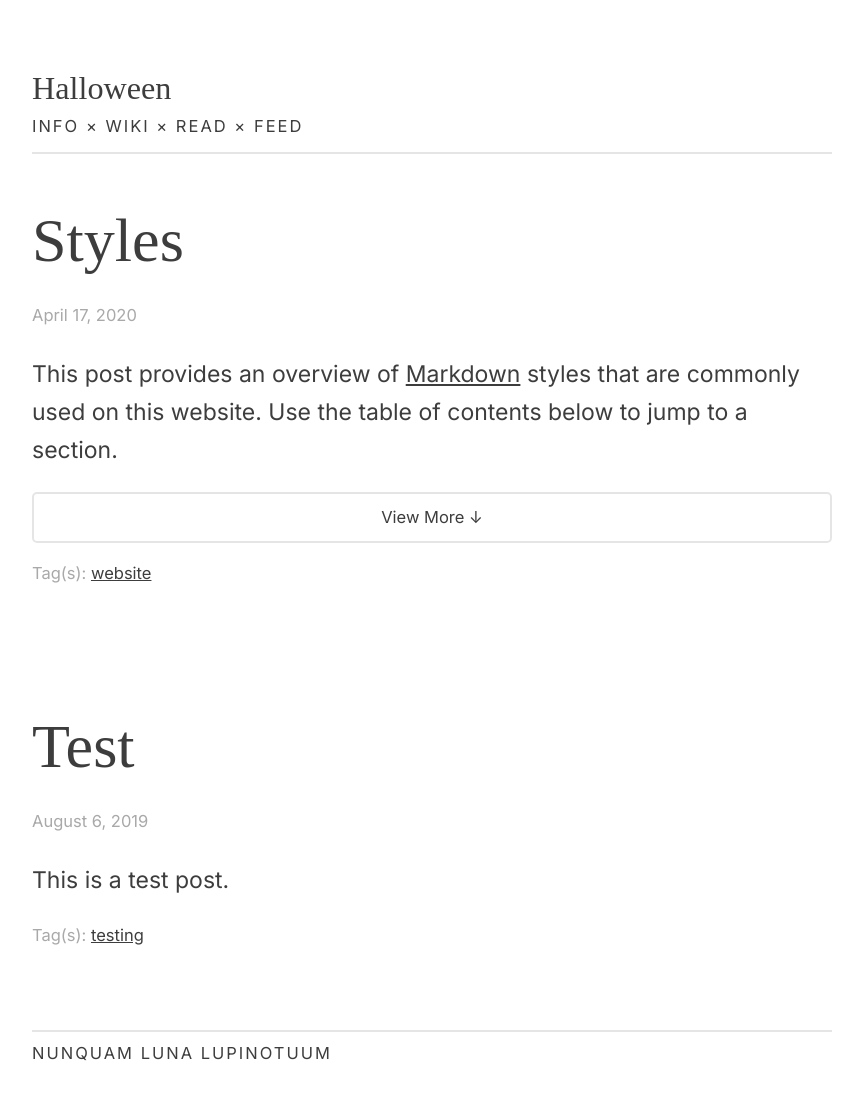
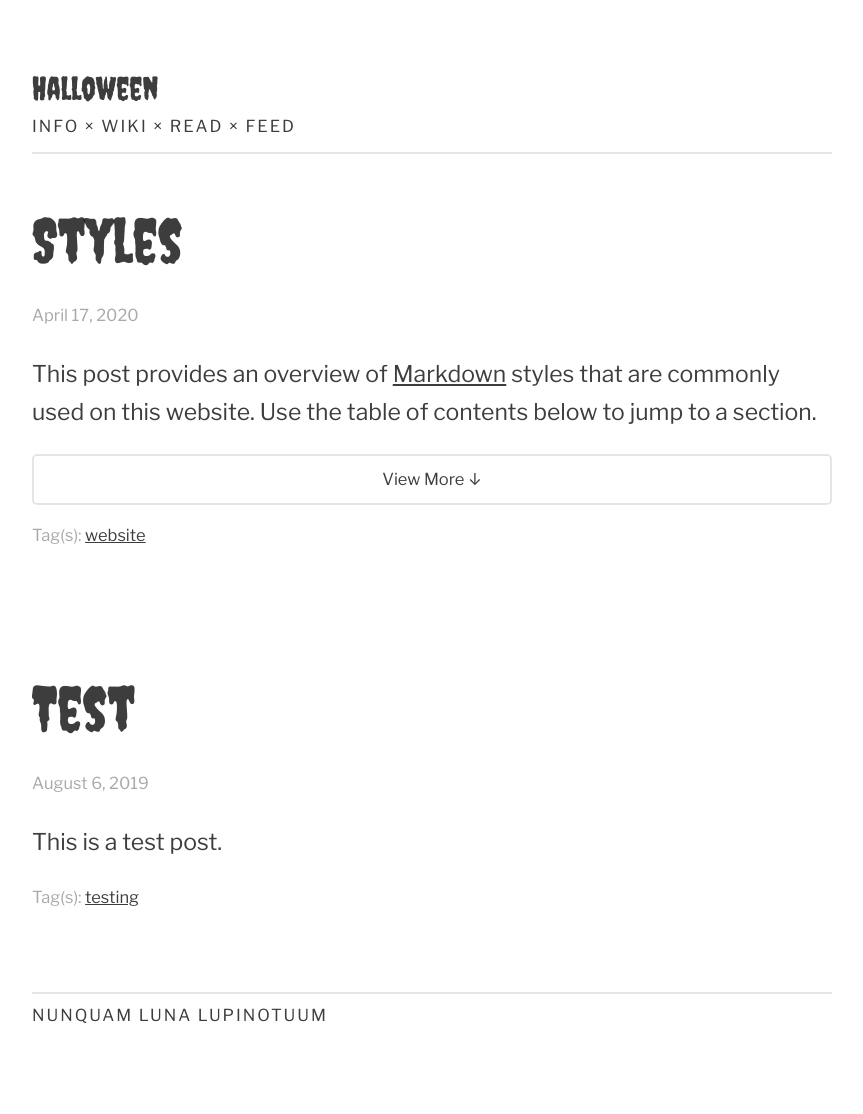
Before and after one commit to lmw13/lmw13, a Jekyll site: the page built from index.html, in a window 1280 px wide. Shown: the whole page, without its empty margins (208-1071 px from the left). Built offline with Jekyll 4.4.1, drawn with Linux system fonts in a browser that asks for light colours; some web fonts are replaced; the list of posts is cut into pages by our own code; after the commit the page ends 1076 px from its top, so only the background shows below that.

Commit message:
Update style.css

```diff
--- a/css/style.css
+++ b/css/style.css
@@ -1,9 +1,3 @@
-@import url('https://rsms.me/inter/inter.css');
-html { font-family: 'Inter', sans-serif; }
-@supports (font-variation-settings: normal) {
-  html { font-family: 'Inter var', sans-serif; }
-}
-
 /* Body ⌁ */
 
 body {
@@ -11,8 +5,7 @@
 	margin: 1em auto;
 	max-width: 800px;
 	line-height: 1.66;
-	font-family: 'Inter', -apple-system, BlinkMacSystemFont, Segoe UI, Helvetica, Arial, sans-serif, Apple Color Emoji, Segoe UI Emoji, Segoe UI Symbol;
-	font-feature-settings: "cv03", "cv04", "cv08", "cv09", "cv10";
+	font-family: 'Libre Franklin', 'Inter', -apple-system, BlinkMacSystemFont, Segoe UI, Helvetica, Arial, sans-serif, Apple Color Emoji, Segoe UI Emoji, Segoe UI Symbol;
 	font-size: 23px;
 	color: rgba(0, 0, 0, 0.76);
 	padding: 1em;
@@ -95,7 +88,7 @@
 h2,
 h3,
 .header {
-	font-family: 'YoungSerif', serif;
+	font-family: 'Creepster', serif;
 	font-weight: 400;
 }
 
@@ -150,8 +143,7 @@
 time,
 .meta,
 figcaption {
-	font-family: 'Inter', SFMono-Regular, Consolas, Liberation Mono, Menlo, monospace;
-	font-feature-settings: "zero";
+	font-family: 'Libre Franklin', 'Inter', SFMono-Regular, Consolas, Liberation Mono, Menlo, monospace;
 	font-size: 0.718em;
 	color: rgb(169, 169, 169);
 }
```
